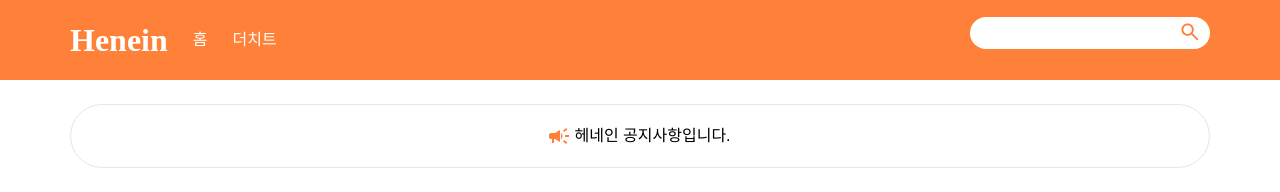
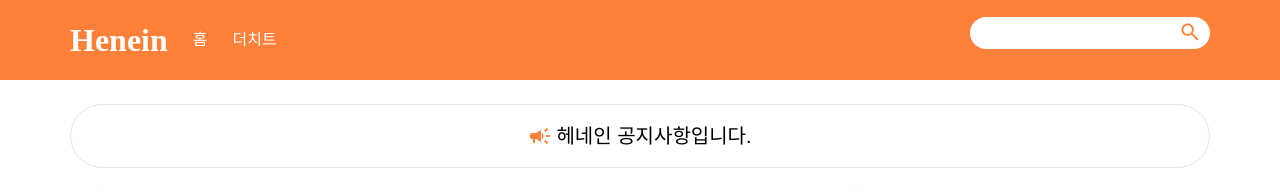
Before and after one commit to henein/mamudae, a Next.js app in the folder apps/: page / in a window 1280 px wide. Shown: the top 192 px of the page. Built offline with nearby package versions, Linux system fonts and the light colour scheme.

Commit message:
feat. 공용컴포넌트 세부style 수정 #5

```diff
--- a/apps/src/components/Announce.tsx
+++ b/apps/src/components/Announce.tsx
@@ -7,8 +7,12 @@ const Announce = () => {
   return (
     <Layout>
       <div>
-        <Image src={campaign} width='20' height='16' alt='campaignimg' />
-        헤네인 공지사항입니다.
+        <span>
+          <div className='img'>
+            <Image src={campaign} width='20' height='16' alt='campaignimg' />
+          </div>
+          <span className='text'>헤네인 공지사항입니다.</span>
+        </span>
       </div>
     </Layout>
   );
@@ -31,8 +35,19 @@ const Layout = styled.div`
     border-radius: 32px;
     box-sizing: border-box;
     gap: 5px;
-    svg {
-      color: #ff8038f2;
+    .img {
+      width: 24px;
+      height: 24px;
+      border: none;
+      margin-right: 4px;
+    }
+    span {
+      display: flex;
+      line-height: 24px;
+    }
+    .text {
+      font-size: 20px;
+      font-weight: 400;
     }
   }
 `;
```
